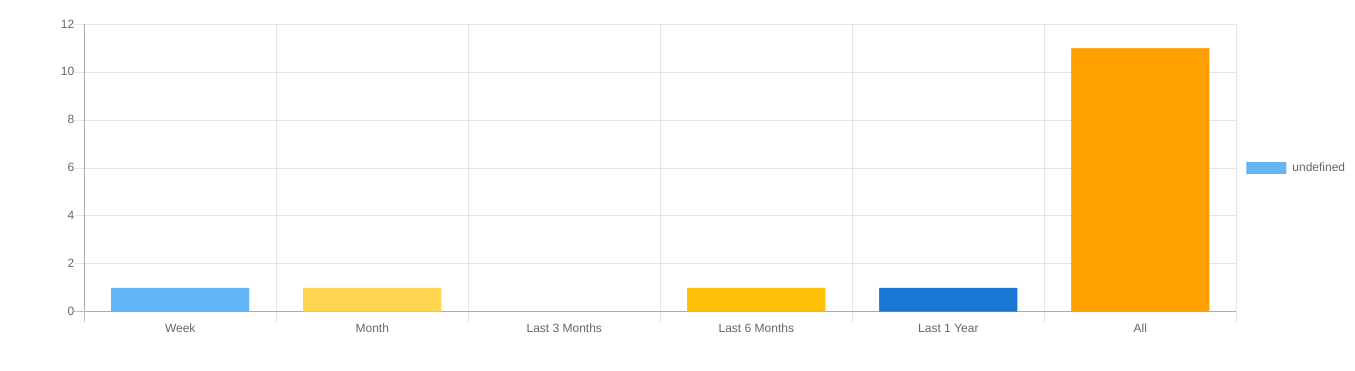
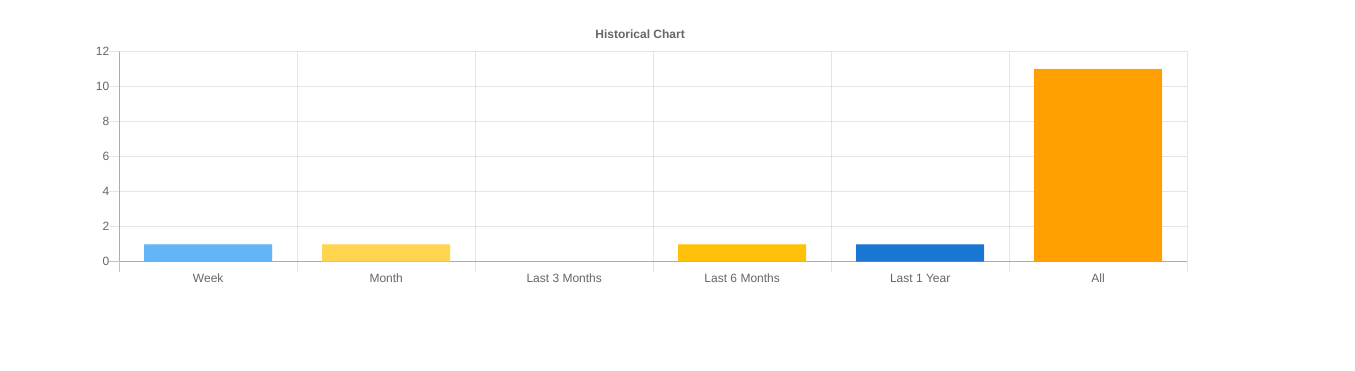
Before and after one commit to ashishcw/Simple-BootStrap-Supported-Page, a plain HTML site: page client/index.html in a window 1280 px wide. Shown: the part 193-564 px from the top of the page, 1355 px wide, since content can reach past the window. Drawn offline with Linux system fonts and the light colour scheme.

Commit message:
Charts Option Optmized

```diff
--- a/client/css/project.css
+++ b/client/css/project.css
@@ -2,8 +2,8 @@ body {
 	margin-top: 50px; /* 50px is the height of the navbar - change this if the navbarn height changes */
 }
 
-.card{
-	width: 1300px;
+.card_Historical_Chart{
+	width: 1100px;
 	margin: 0 auto;
 	float: none;
 	margin-bottom: 10px;
--- a/client/index.html
+++ b/client/index.html
@@ -60,15 +60,22 @@
 
                 </div>
 
+                <!-- All cards and charts goes here -->
+                <div>
+                    <!-- Historical Table -->
+                    <div class="card_Historical_Chart">
+                        <div class="card-body">
+                            <canvas id="initial_Chart_Display" width="400" height="100"></canvas>
+                        </div>
+                    </div>
 
-                <div class="card">
-                    <div class="card-body">
-                        <canvas id="myChart" width="400" height="100"></canvas>
+                    <!-- Historical Table -->
+                    <div class="card_Day_Wise_DoughNut_Chart">
+                        <div class="card-body">
+                            <canvas id="initial_DoughNut_Chart_Display" width="400" height="100"></canvas>
+                        </div>
                     </div>
                 </div>
-
-
-
             </div>
         </div>
     </div>
--- a/client/js/JScriptManualExtender/ChartDefinition.js
+++ b/client/js/JScriptManualExtender/ChartDefinition.js
@@ -65,19 +65,19 @@ function CompareDate(target_date) {
     var morethanyear = new Date(date.getFullYear() - 1, date.getMonth(), date.getDate());
 
 
-    if(dateOne > weekly){
+    if (dateOne > weekly) {
         weekly_Count += 1;
     }
-    else if(dateOne > monthly){
+    else if (dateOne > monthly) {
         monthly_Count += 1;
     }
-    else if(dateOne > quarterly){
+    else if (dateOne > quarterly) {
         quarterly_Count += 1;
     }
-    else if(dateOne > halfyearly){
+    else if (dateOne > halfyearly) {
         half_Yearly_Count += 1;
     }
-    else if(dateOne > morethanyear){
+    else if (dateOne > morethanyear) {
         yearly_Count += 1;
     }
 
@@ -86,7 +86,7 @@ function CompareDate(target_date) {
 
     if (todayDate < dateOne) {
         return true;
-     }else {
+    } else {
         return false;
     }
 }
@@ -105,39 +105,35 @@ function CustomChart() {
                     for (var cell_Count = 0; cell_Count < cell_data.length; cell_Count++) {
 
                         if (cell_Count === 6) {
-                            if(CompareDate(cell_data[cell_Count])){
+                            if (CompareDate(cell_data[cell_Count])) {
                                 console.log(cell_data[cell_Count]);
                             }
                         }
                     }
                 }
 
-                console.log("Weekly Count : " + weekly_Count);
-                console.log("Monthly Count : " + monthly_Count);
-                console.log("Quarterly Count : " + quarterly_Count);
-                console.log("Half-Yearly Count : " + half_Yearly_Count);
 
-
-
-
-                var canvasP = document.getElementById("myChart");
+                var canvasP = document.getElementById("initial_Chart_Display");
                 var ctxP = canvasP.getContext('2d');
-                var myPieChart = new Chart(ctxP, {
+                var initial_Chart = new Chart(ctxP, {
                     type: 'bar',
                     data: {
                         labels: ["Week", "Month", "Last 3 Months", "Last 6 Months", "Last 1 Year", "All"],
+
                         datasets: [{
                             // data: [10, 5, 10, 20, 50, 70, 50],
                             //data: [weekly_Count, monthly_Count, quarterly_Count, half_Yearly_Count, yearly_Count, 7],
+                            label: ['CSV Entries'],
                             data: [weekly_Count, monthly_Count, quarterly_Count, half_Yearly_Count, yearly_Count, all_Count],
                             backgroundColor: ["#64B5F6", "#FFD54F", "#2196F3", "#FFC107", "#1976D2", "#FFA000", "#0D47A1"],
                             hoverBackgroundColor: ["#B2EBF2", "#FFCCBC", "#4DD0E1", "#FF8A65", "#00BCD4", "#FF5722", "#0097A7"]
                         }]
                     },
                     options: {
+                        responsive: true,
                         legend: {
-                            display: true,
-                            position: "right"
+                            display: false,
+                            position: "right",
                         },
                         scales: {
                             yAxes: [{
@@ -145,58 +141,61 @@ function CustomChart() {
                                     beginAtZero: true
                                 }
                             }]
+                        },
+                        title: {
+                            display: true,
+                            text: 'Historical Chart'
                         }
                     }
                 });
 
                 canvasP.onclick = function (e) {
-                    var slice = myPieChart.getElementAtEvent(e);
-                    if (!slice.length) return; // return if not clicked on slice
+                    var slice = initial_Chart.getElementAtEvent(e);
+                    if (!slice.length) return;
                     var label = slice[0]._model.label;
                     switch (label) {
-                        // add case for each label/slice
                         case 'Week':
-                            alert('Open Table for Week Tab?');
-                            //TODO: Add Table page link here
+                            //alert('Open Table for Week Tab?');
+                            if (confirm('Open Table for Week Tab?')){
                                 window.open('Weekly_Table.html');
+                            }
                             break;
 
                         case 'Month':
-                            alert('Open Table for Month Tab?');
-                            //TODO: Add Table page link here
+                            if (confirm('Open Table for Month Tab?')){
                                 window.open('Monthly_Table.html');
+                            }
                             break;
 
                         case 'Last 3 Months':
-                            alert('Open Table for Last 3 Months Tab?');
-                            //TODO: Add Table page link here
+                            if (confirm('Open Table for Last 3 Months Tab?')){
                                 window.open('Last_3_Months_Table.html');
+                            }
                             break;
 
                         case 'Last 6 Months':
-                            alert('Open Table for Last 6 Months Tab?');
-                            //TODO: Add Table page link here
+                            if (confirm('Open Table for Last 6 Months Tab?')){
                                 window.open('Last_6_Months_Table.html');
+                            }
                             break;
 
                         case 'Last 1 Year':
-                            alert('Open Table for Last 1 Year Tab?');
-                            //TODO: Add Table page link here
+                            if (confirm('Open Table for Last 1 Year Tab?')){
                                 window.open('Last_1_Year_Table.html');
+                            }
                             break;
 
                         case 'More Than 1 Year':
-                            alert('Open Table for More Than 1 Year Tab?');
-                            //TODO: Add Table page link here
+                            if (confirm('Open Table for More Than 1 Year Tab?')){
                                 window.open('More_Than_1_Year_Table.html');
+                            }
                             break;
 
                         case 'All':
-                            alert('Open Table for All Tabs?');
-                            //TODO: Add Table page link here
+                            if (confirm('Open Table for All Tabs?')) {
                                 window.open('All_Table.html');
+                            }
                             break;
-
 
                     }
                 }
--- a/client/js/JScriptManualExtender/data.csv
+++ b/client/js/JScriptManualExtender/data.csv
@@ -1,12 +1,12 @@
-id,firstname,lastname,email,email2,profession,DOB
-100,Alameda,Haymes,Alameda.Haymes@yopmail.com,Alameda.Haymes@gmail.com,worker,04/29/1973
-101,Jobi,Willie,Jobi.Willie@yopmail.com,Jobi.Willie@gmail.com,developer,01/15/2021
-102,Dorthy,Frendel,Dorthy.Frendel@yopmail.com,Dorthy.Frendel@gmail.com,worker,04/16/1977
-103,Kalina,Kronfeld,Kalina.Kronfeld@yopmail.com,Kalina.Kronfeld@gmail.com,worker,02/26/1960
-104,Romona,Pearse,Romona.Pearse@yopmail.com,Romona.Pearse@gmail.com,police officer,01/12/1987
-105,Gerrie,Friede,Gerrie.Friede@yopmail.com,Gerrie.Friede@gmail.com,police officer,07/12/1969
-106,Ellette,Cassius,Ellette.Cassius@yopmail.com,Ellette.Cassius@gmail.com,worker,11/14/1973
-107,Rivalee,Yuille,Rivalee.Yuille@yopmail.com,Rivalee.Yuille@gmail.com,doctor,03/15/2020
-108,Kore,Cecile,Kore.Cecile@yopmail.com,Kore.Cecile@gmail.com,developer,06/28/1997
-109,Lita,Publia,Lita.Publia@yopmail.com,Lita.Publia@gmail.com,doctor,10/09/2020
-110,Katharina,Hepsibah,Katharina.Hepsibah@yopmail.com,Katharina.Hepsibah@gmail.com,developer,01/11/2021
+id,firstname,lastname,email,email2,Category,DOB,Priority, Status,
+100,Alameda,Haymes,Alameda.Haymes@yopmail.com,Alameda.Haymes@gmail.com,worker,04/29/1973,2, Open
+101,Jobi,Willie,Jobi.Willie@yopmail.com,Jobi.Willie@gmail.com,developer,01/15/2021,3, Open
+102,Dorthy,Frendel,Dorthy.Frendel@yopmail.com,Dorthy.Frendel@gmail.com,worker,04/16/1977,1, Closed
+103,Kalina,Kronfeld,Kalina.Kronfeld@yopmail.com,Kalina.Kronfeld@gmail.com,worker,02/26/1960,4, Open
+104,Romona,Pearse,Romona.Pearse@yopmail.com,Romona.Pearse@gmail.com,police officer,01/12/1987,2, Closed
+105,Gerrie,Friede,Gerrie.Friede@yopmail.com,Gerrie.Friede@gmail.com,police officer,07/12/1969,4, In-Progress
+106,Ellette,Cassius,Ellette.Cassius@yopmail.com,Ellette.Cassius@gmail.com,worker,11/14/1973,5, Open
+107,Rivalee,Yuille,Rivalee.Yuille@yopmail.com,Rivalee.Yuille@gmail.com,doctor,03/15/2020,2,In-Progress
+108,Kore,Cecile,Kore.Cecile@yopmail.com,Kore.Cecile@gmail.com,developer,06/28/1997,5,Closed
+109,Lita,Publia,Lita.Publia@yopmail.com,Lita.Publia@gmail.com,doctor,10/09/2020,1,In-Progress
+110,Katharina,Hepsibah,Katharina.Hepsibah@yopmail.com,Katharina.Hepsibah@gmail.com,developer,01/11/2021,3,In-Progress
```
Lines whose indentation alone changed are shown as unchanged.
